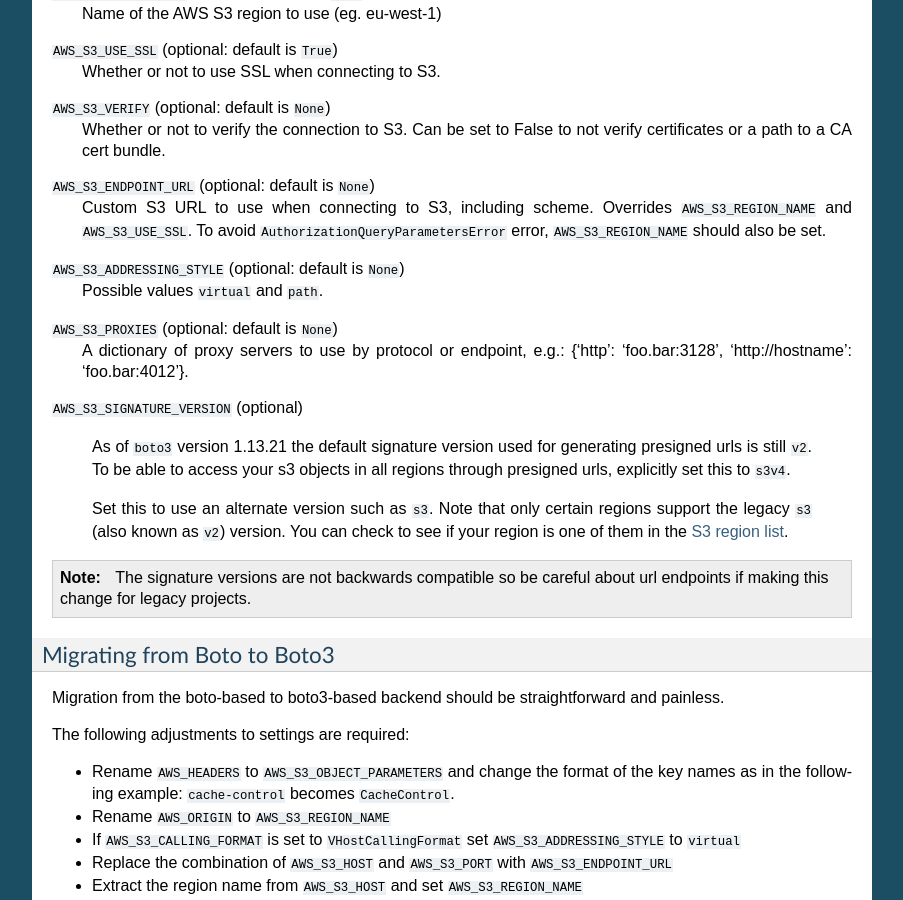
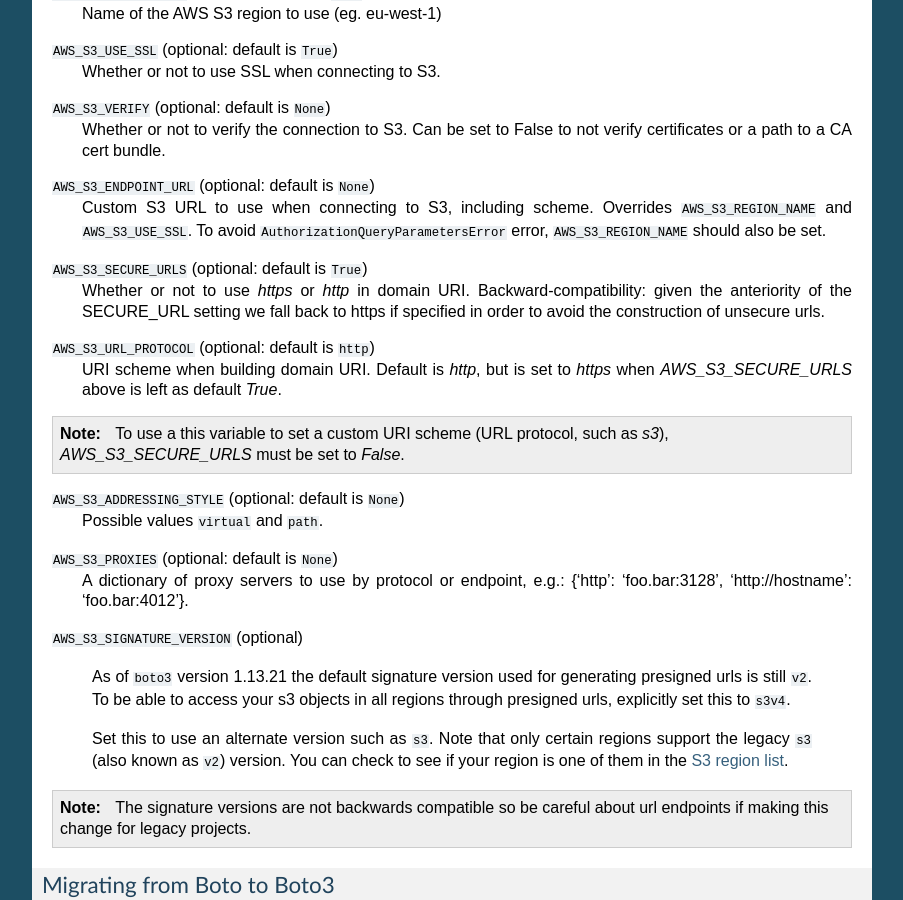
Before and after one commit to jschneier/django-storages, a Sphinx documentation site: the page built from docs/backends/amazon-S3.rst, in a window 1280 px wide and 900 px high, scrolled down 1953 px. Shown: the whole window, without its empty margins (198-1101 px from the left). Built offline with Sphinx 7.4.7, drawn with Linux system fonts in a browser that asks for light colours.

Commit message:
add docs for AWS_S3_SECURE_URLS and AWS_S3_URL_PROTOCOL

```diff
--- a/docs/backends/amazon-S3.rst
+++ b/docs/backends/amazon-S3.rst
@@ -103,6 +103,20 @@
 
 ``AWS_S3_ENDPOINT_URL`` (optional: default is ``None``)
     Custom S3 URL to use when connecting to S3, including scheme. Overrides ``AWS_S3_REGION_NAME`` and ``AWS_S3_USE_SSL``. To avoid ``AuthorizationQueryParametersError`` error, ``AWS_S3_REGION_NAME`` should also be set.
+
+``AWS_S3_SECURE_URLS`` (optional: default is ``True``)
+    Whether or not to use `https` or `http` in domain URI. Backward-compatibility: given the anteriority of the SECURE_URL setting
+    we fall back to https if specified in order to avoid the construction
+    of unsecure urls.
+
+``AWS_S3_URL_PROTOCOL`` (optional: default is ``http``)
+    URI scheme when building domain URI. Default is `http`, but is set to `https` when `AWS_S3_SECURE_URLS` above is
+    left as default `True`.
+
+.. note::
+
+    To use a this variable to set a custom URI scheme (URL protocol, such as `s3`), `AWS_S3_SECURE_URLS` must be set to
+    `False`.
 
 ``AWS_S3_ADDRESSING_STYLE`` (optional: default is ``None``)
     Possible values ``virtual`` and ``path``.
```
